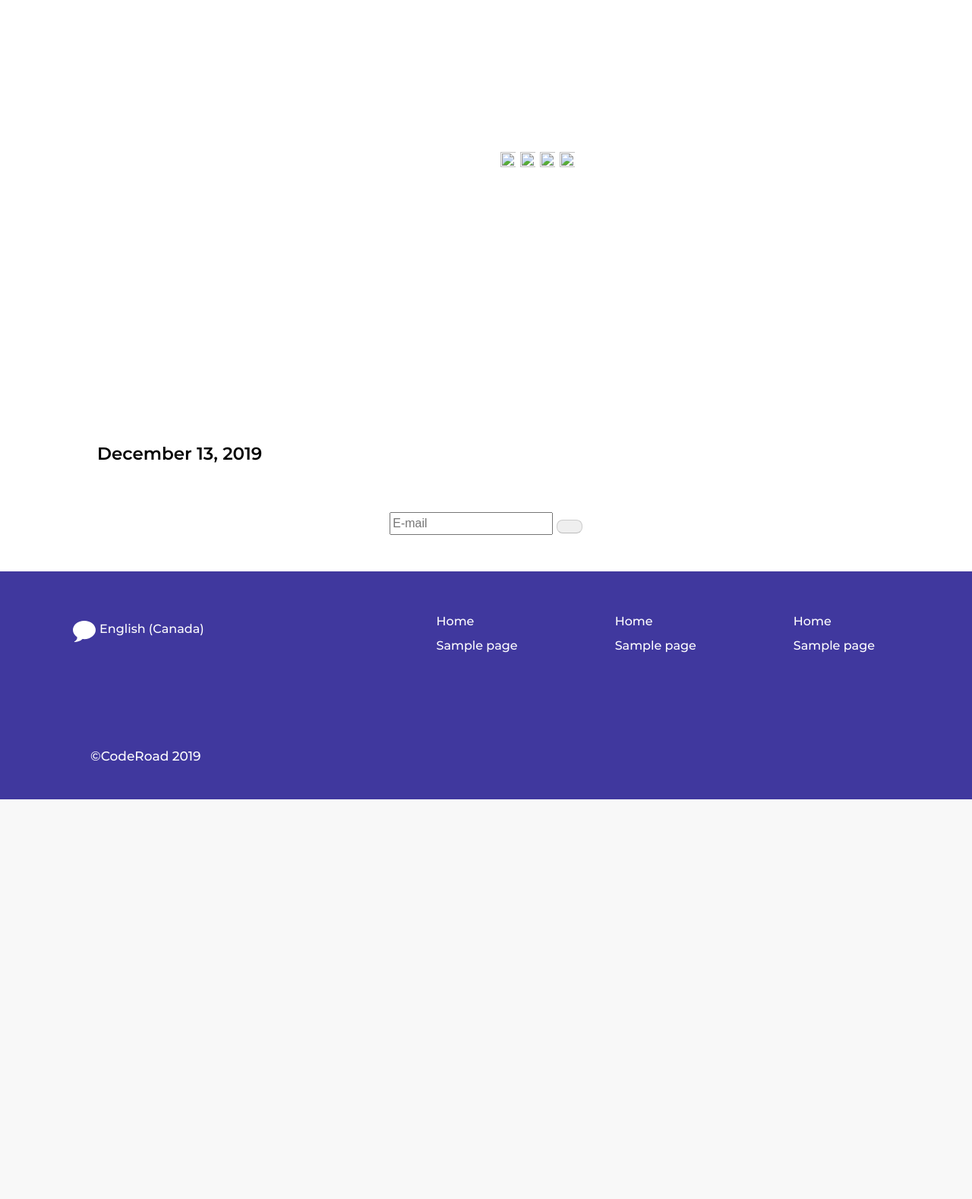
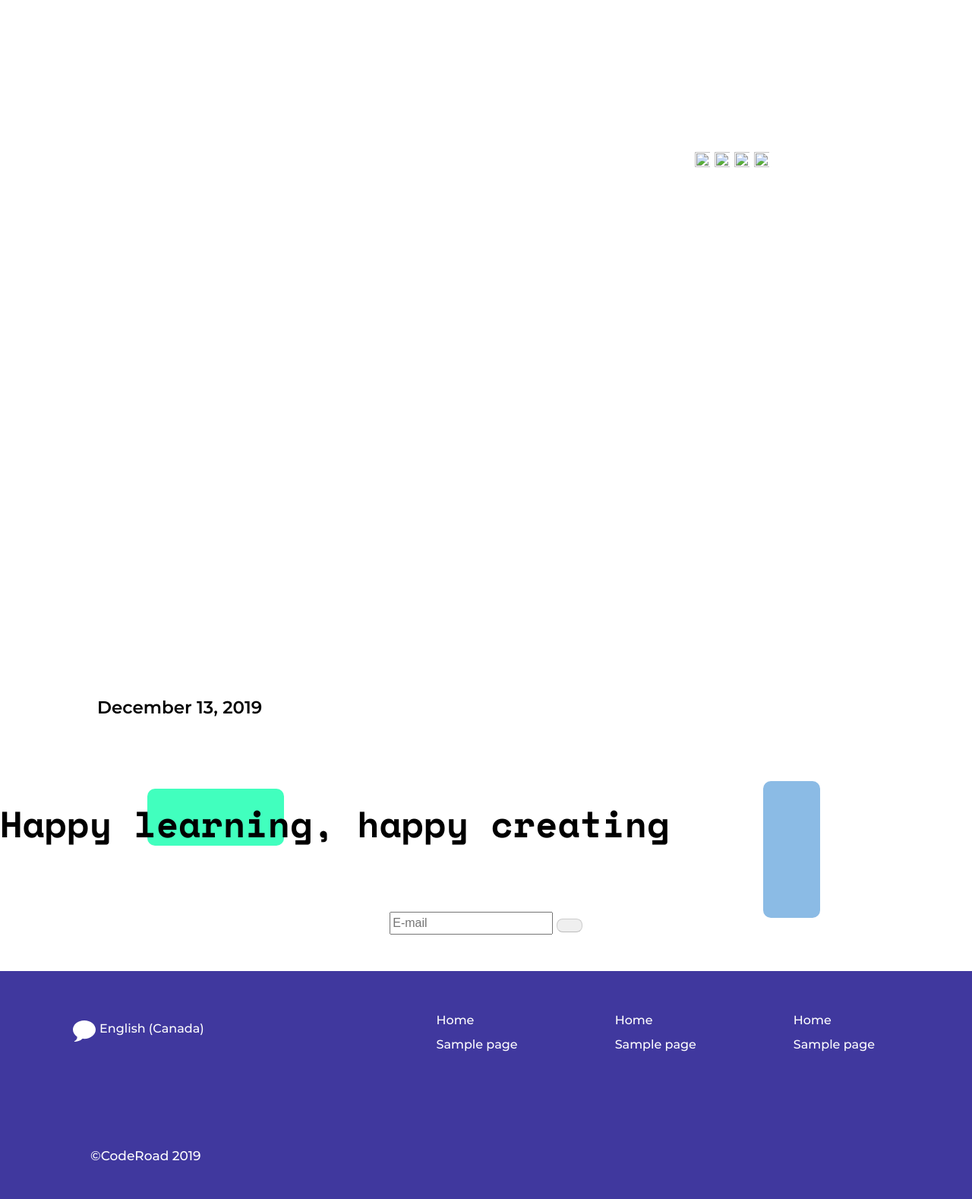
Before and after one commit to Ivandaixiv/coderoad-fall-2019, a WordPress theme: template themes/coderoad/front-page.php in a window 1280 px wide. Shown: the part 1125-2703 px from the top of the page at 76% size. Before the commit the page ends 2177 px from the top, so only its background shows below. Run offline with PHP 8.4 and a stand-in for WordPress, Linux system fonts and the light colour scheme; the site name, menu and one post (Sample post) are stand-ins, and other content is empty; style sheets or scripts are compiled from the project's sources; some libraries are stand-ins or nearby versions.

Commit message:
added flickity script

```diff
--- a/themes/coderoad/footer.php
+++ b/themes/coderoad/footer.php
@@ -46,6 +46,8 @@
 		</div><!-- #page -->
 
 		<?php wp_footer(); ?>
+		<script src="https://unpkg.com/flickity@2/dist/flickity.pkgd.min.js"></script>
 
 	</body>
+
 </html>
--- a/themes/coderoad/front-page.php
+++ b/themes/coderoad/front-page.php
@@ -85,7 +85,7 @@ get_header(); ?>
         foreach($tutorials as $post):  setup_postdata( $post );
 
 
-            echo '<a href="' . get_the_permalink(). '">';
+            echo '<a class="tutorial-section" href="' . get_the_permalink(). '">';
             if(has_post_thumbnail()){
             echo '<img  src="' . get_the_post_thumbnail_url() . '"/>';
             }
@@ -107,18 +107,24 @@ get_header(); ?>
 </section>
 
 
+<div class="testimonial-title">
+        <h2>Happy learning, happy creating</h2>
+        </div>
 
-<div class="testimonial ">
+<div class="testimonial main-carousel" data-flickity='{ "cellAlign": "left", "contain": true }'>
 
 
 <?php if(get_field('testimonial')): ?>
     <?php while(the_repeater_field('testimonial')): ?>
-        <div class="title">
-        <h2><?php the_sub_field('title'); ?></h2>
-    </div>
+
+    <div class="testimonial-single">
+
+
         <p><?php the_sub_field('paragraph'); ?></p>
         <img src="<?php echo the_sub_field('profile_image'); ?>" >
         <h5><?php the_sub_field('profile-name'); ?></h5>
+    </div>
+
 
     <?php endwhile; ?>
  <?php endif; ?>
--- a/themes/coderoad/header.php
+++ b/themes/coderoad/header.php
@@ -12,6 +12,7 @@
 		<meta name="viewport" content="width=device-width, initial-scale=1">
 		<link rel="profile" href="http://gmpg.org/xfn/11">
 		<link rel="pingback" href="<?php bloginfo( 'pingback_url' ); ?>">
+		<link rel="stylesheet" href="/path/to/flickity.css" media="screen">
 
 	<?php wp_head(); ?>
 	</head>
--- a/themes/coderoad/package.json
+++ b/themes/coderoad/package.json
@@ -2,7 +2,9 @@
   "name": "redstarter",
   "version": "1.1.0",
   "description": "A starter theme for RED students, based on Underscores.",
-  "dependencies": {},
+  "dependencies": {
+    "flickity": "^2.2.1"
+  },
   "devDependencies": {
     "babel-core": "^6.26.0",
     "babel-preset-env": "^1.6.1",
--- a/themes/coderoad/sass/_front-page.scss
+++ b/themes/coderoad/sass/_front-page.scss
@@ -169,8 +169,14 @@
   @include desktop {
     display: flex;
     margin-top: 200px;
+    height: 41em;
   }
-  // margin-top: 200px;
+  iframe {
+    min-height: 26em;
+
+    width: 51em;
+    border-radius: 3%;
+  }
   .video {
     max-width: 80%;
     margin-left: 3em;
@@ -181,6 +187,7 @@
       }
     }
   }
+
   .tutorial-info {
     padding: 0 3em;
     font-family: $font__paragraph;
@@ -216,6 +223,9 @@
 }
 
 .tutorials-section {
+  a {
+    display: flex;
+  }
   @include desktop {
     display: flex;
     margin-left: 6em;
@@ -255,12 +265,7 @@
   }
 }
 
-.testimonial {
-  text-align: center;
-
-  z-index: 10;
-
-  .title {
+.testimonial-title {
   font-size: 14px;
   position: relative;
   color: black;
@@ -309,6 +314,12 @@
     }
   }
 }
+
+.testimonial {
+  text-align: center;
+
+  z-index: 10;
+
   p {
     font-family: $font__paragraph;
     font-size: 13px;
@@ -329,6 +340,22 @@
     font-weight: 400;
   }
 }
+.testimonial-single {
+  width: 100%;
+}
+.flickity-button {
+  display: none;
+}
+.flickity-page-dots {
+  display: flex;
+  list-style: inside;
+  justify-content: center;
+
+  margin: 0;
+  padding: 0;
+  margin-top: 5em;
+}
+
 .create-instructions {
   padding-bottom: 0;
   text-align: center;
```
Also changed, not shown: themes/coderoad/package-lock.json. Lines whose indentation alone changed are shown as unchanged.
